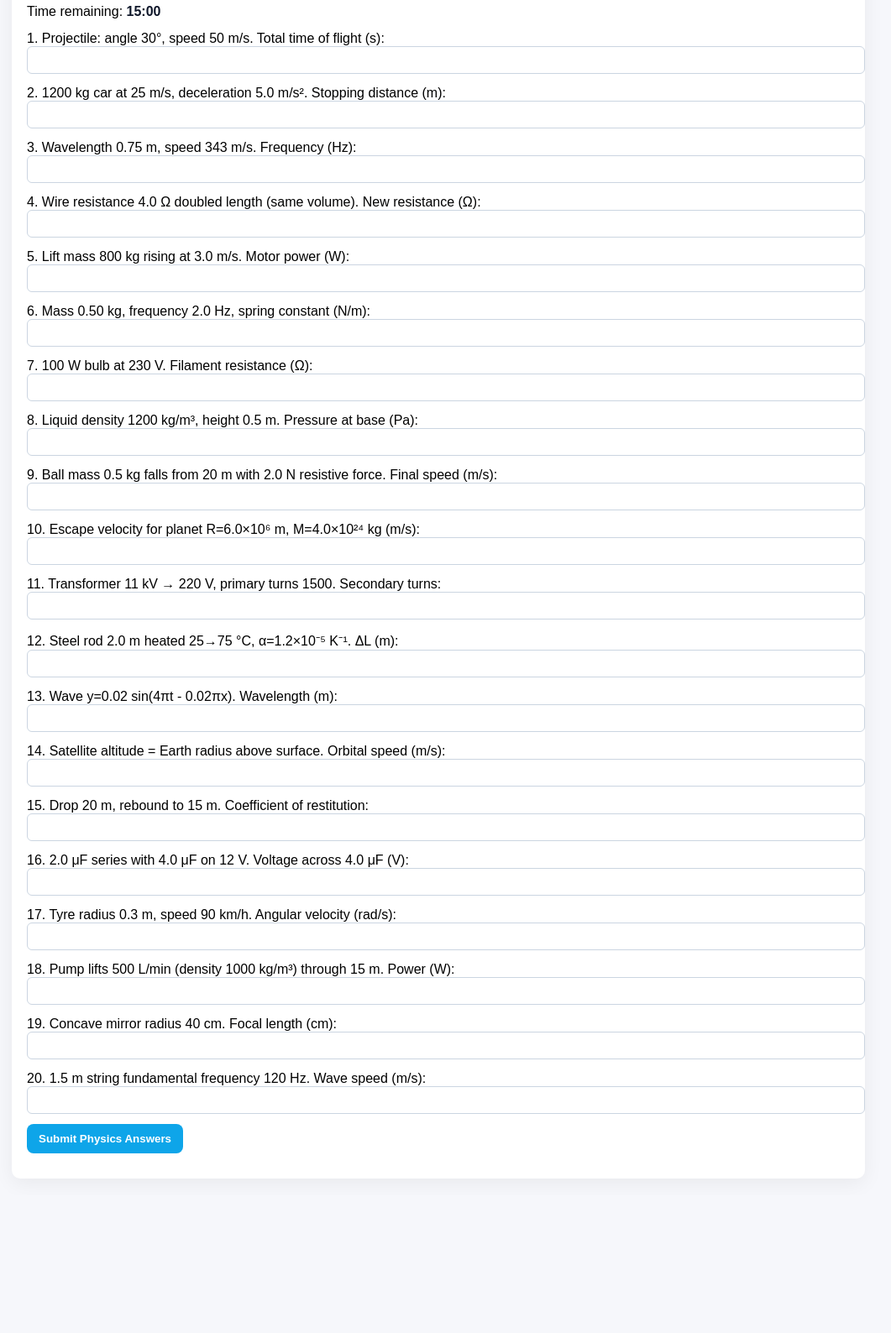
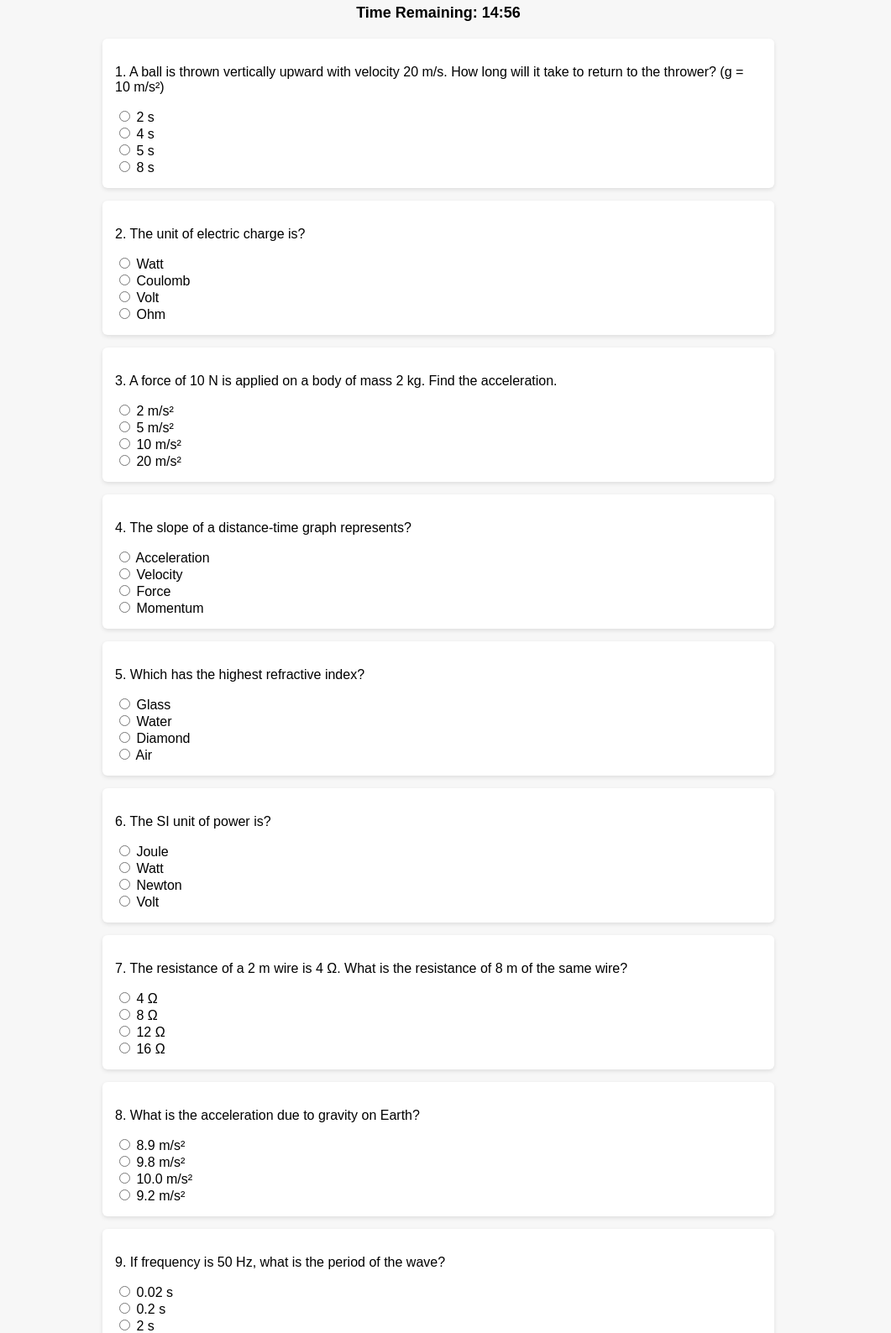
Before and after one commit to sodex11/Teacher-s-Recruit, a plain HTML site: page physics-test.html in a window 1280 px wide. Shown: the part 95-1683 px from the top of the page at 84% size, without its empty margins (118-1179 px from the left). Before the commit the page ends 1519 px from the top, so only its background shows below. Drawn offline with Linux system fonts and the light colour scheme.

Commit message:
Update physics-test.html

```diff
--- a/physics-test.html
+++ b/physics-test.html
@@ -1,107 +1,252 @@
-<!doctype html>
+<!DOCTYPE html>
 <html lang="en">
 <head>
-<meta charset="utf-8" />
-<meta name="viewport" content="width=device-width,initial-scale=1" />
-<title>Physics Test — 15 minutes</title>
+<meta charset="UTF-8">
+<meta name="viewport" content="width=device-width, initial-scale=1.0">
+<title>Physics Test</title>
 <style>
-  body{font-family:Arial;background:#f6f7fb;padding:12px}
-  .container{max-width:980px;margin:auto;background:#fff;padding:18px;border-radius:10px;box-shadow:0 6px 24px rgba(0,0,0,0.06)}
-  h2{margin:0}
-  .note{color:#b91c1c;font-weight:700;margin-top:8px}
-  .q{margin-top:14px}
-  input[type="text"]{width:100%;padding:8px;border-radius:6px;border:1px solid #cbd5e1}
-  #timer{font-weight:700;color:#0f172a}
-  button{margin-top:12px;padding:10px 14px;border-radius:8px;background:#0ea5e9;border:0;color:white;font-weight:700}
+    body {
+        font-family: Arial, sans-serif;
+        max-width: 800px;
+        margin: auto;
+        background: #f7f7f7;
+        padding: 20px;
+    }
+    h1 {
+        text-align: center;
+        color: #333;
+    }
+    .timer {
+        text-align: center;
+        font-weight: bold;
+        font-size: 18px;
+        margin-bottom: 20px;
+    }
+    .question {
+        background: white;
+        padding: 15px;
+        margin-bottom: 15px;
+        border-radius: 6px;
+        box-shadow: 0px 2px 5px rgba(0,0,0,0.1);
+    }
+    button {
+        background: #007BFF;
+        color: white;
+        padding: 10px 15px;
+        border: none;
+        border-radius: 6px;
+        cursor: pointer;
+        font-size: 16px;
+    }
+    button:hover {
+        background: #0056b3;
+    }
+    .result {
+        text-align: center;
+        font-size: 18px;
+        font-weight: bold;
+        margin-top: 20px;
+    }
 </style>
 </head>
 <body>
-  <div class="container">
-    <h2>Physics Test — 15 minutes</h2>
-    <div class="note">Include units where applicable. Answers should be numeric only (include units). Timer starts now.</div>
-    <div style="margin-top:8px">Time remaining: <span id="timer">15:00</span></div>
 
-    <form id="testForm">
-      <!-- 20 physics numerical questions (tough) -->
-      <!-- Each question uses a single text input for the numeric answer + unit -->
-      <div class="q">1. Projectile: angle 30°, speed 50 m/s. Total time of flight (s): <input name="q1" type="text" required></div>
-      <div class="q">2. 1200 kg car at 25 m/s, deceleration 5.0 m/s². Stopping distance (m): <input name="q2" type="text" required></div>
-      <div class="q">3. Wavelength 0.75 m, speed 343 m/s. Frequency (Hz): <input name="q3" type="text" required></div>
-      <div class="q">4. Wire resistance 4.0 Ω doubled length (same volume). New resistance (Ω): <input name="q4" type="text" required></div>
-      <div class="q">5. Lift mass 800 kg rising at 3.0 m/s. Motor power (W): <input name="q5" type="text" required></div>
-      <div class="q">6. Mass 0.50 kg, frequency 2.0 Hz, spring constant (N/m): <input name="q6" type="text" required></div>
-      <div class="q">7. 100 W bulb at 230 V. Filament resistance (Ω): <input name="q7" type="text" required></div>
-      <div class="q">8. Liquid density 1200 kg/m³, height 0.5 m. Pressure at base (Pa): <input name="q8" type="text" required></div>
-      <div class="q">9. Ball mass 0.5 kg falls from 20 m with 2.0 N resistive force. Final speed (m/s): <input name="q9" type="text" required></div>
-      <div class="q">10. Escape velocity for planet R=6.0×10⁶ m, M=4.0×10²⁴ kg (m/s): <input name="q10" type="text" required></div>
-      <div class="q">11. Transformer 11 kV → 220 V, primary turns 1500. Secondary turns: <input name="q11" type="text" required></div>
-      <div class="q">12. Steel rod 2.0 m heated 25→75 °C, α=1.2×10⁻⁵ K⁻¹. ΔL (m): <input name="q12" type="text" required></div>
-      <div class="q">13. Wave y=0.02 sin(4πt - 0.02πx). Wavelength (m): <input name="q13" type="text" required></div>
-      <div class="q">14. Satellite altitude = Earth radius above surface. Orbital speed (m/s): <input name="q14" type="text" required></div>
-      <div class="q">15. Drop 20 m, rebound to 15 m. Coefficient of restitution: <input name="q15" type="text" required></div>
-      <div class="q">16. 2.0 μF series with 4.0 μF on 12 V. Voltage across 4.0 μF (V): <input name="q16" type="text" required></div>
-      <div class="q">17. Tyre radius 0.3 m, speed 90 km/h. Angular velocity (rad/s): <input name="q17" type="text" required></div>
-      <div class="q">18. Pump lifts 500 L/min (density 1000 kg/m³) through 15 m. Power (W): <input name="q18" type="text" required></div>
-      <div class="q">19. Concave mirror radius 40 cm. Focal length (cm): <input name="q19" type="text" required></div>
-      <div class="q">20. 1.5 m string fundamental frequency 120 Hz. Wave speed (m/s): <input name="q20" type="text" required></div>
+<h1>Physics Test</h1>
+<div class="timer">Time Remaining: <span id="time">15:00</span></div>
 
-      <button type="submit">Submit Physics Answers</button>
-    </form>
-    <div id="status" style="margin-top:12px"></div>
-  </div>
+<form id="physicsForm">
+
+    <div class="question"><p>1. A ball is thrown vertically upward with velocity 20 m/s. How long will it take to return to the thrower? (g = 10 m/s²)</p>
+        <label><input type="radio" name="q1" value="A"> 2 s</label><br>
+        <label><input type="radio" name="q1" value="B"> 4 s</label><br>
+        <label><input type="radio" name="q1" value="C"> 5 s</label><br>
+        <label><input type="radio" name="q1" value="D"> 8 s</label>
+    </div>
+
+    <div class="question"><p>2. The unit of electric charge is?</p>
+        <label><input type="radio" name="q2" value="A"> Watt</label><br>
+        <label><input type="radio" name="q2" value="B"> Coulomb</label><br>
+        <label><input type="radio" name="q2" value="C"> Volt</label><br>
+        <label><input type="radio" name="q2" value="D"> Ohm</label>
+    </div>
+
+    <div class="question"><p>3. A force of 10 N is applied on a body of mass 2 kg. Find the acceleration.</p>
+        <label><input type="radio" name="q3" value="A"> 2 m/s²</label><br>
+        <label><input type="radio" name="q3" value="B"> 5 m/s²</label><br>
+        <label><input type="radio" name="q3" value="C"> 10 m/s²</label><br>
+        <label><input type="radio" name="q3" value="D"> 20 m/s²</label>
+    </div>
+
+    <div class="question"><p>4. The slope of a distance-time graph represents?</p>
+        <label><input type="radio" name="q4" value="A"> Acceleration</label><br>
+        <label><input type="radio" name="q4" value="B"> Velocity</label><br>
+        <label><input type="radio" name="q4" value="C"> Force</label><br>
+        <label><input type="radio" name="q4" value="D"> Momentum</label>
+    </div>
+
+    <div class="question"><p>5. Which has the highest refractive index?</p>
+        <label><input type="radio" name="q5" value="A"> Glass</label><br>
+        <label><input type="radio" name="q5" value="B"> Water</label><br>
+        <label><input type="radio" name="q5" value="C"> Diamond</label><br>
+        <label><input type="radio" name="q5" value="D"> Air</label>
+    </div>
+
+    <div class="question"><p>6. The SI unit of power is?</p>
+        <label><input type="radio" name="q6" value="A"> Joule</label><br>
+        <label><input type="radio" name="q6" value="B"> Watt</label><br>
+        <label><input type="radio" name="q6" value="C"> Newton</label><br>
+        <label><input type="radio" name="q6" value="D"> Volt</label>
+    </div>
+
+    <div class="question"><p>7. The resistance of a 2 m wire is 4 Ω. What is the resistance of 8 m of the same wire?</p>
+        <label><input type="radio" name="q7" value="A"> 4 Ω</label><br>
+        <label><input type="radio" name="q7" value="B"> 8 Ω</label><br>
+        <label><input type="radio" name="q7" value="C"> 12 Ω</label><br>
+        <label><input type="radio" name="q7" value="D"> 16 Ω</label>
+    </div>
+
+    <div class="question"><p>8. What is the acceleration due to gravity on Earth?</p>
+        <label><input type="radio" name="q8" value="A"> 8.9 m/s²</label><br>
+        <label><input type="radio" name="q8" value="B"> 9.8 m/s²</label><br>
+        <label><input type="radio" name="q8" value="C"> 10.0 m/s²</label><br>
+        <label><input type="radio" name="q8" value="D"> 9.2 m/s²</label>
+    </div>
+
+    <div class="question"><p>9. If frequency is 50 Hz, what is the period of the wave?</p>
+        <label><input type="radio" name="q9" value="A"> 0.02 s</label><br>
+        <label><input type="radio" name="q9" value="B"> 0.2 s</label><br>
+        <label><input type="radio" name="q9" value="C"> 2 s</label><br>
+        <label><input type="radio" name="q9" value="D"> 5 s</label>
+    </div>
+
+    <div class="question"><p>10. Which particle has no electric charge?</p>
+        <label><input type="radio" name="q10" value="A"> Electron</label><br>
+        <label><input type="radio" name="q10" value="B"> Proton</label><br>
+        <label><input type="radio" name="q10" value="C"> Neutron</label><br>
+        <label><input type="radio" name="q10" value="D"> Positron</label>
+    </div>
+
+    <div class="question"><p>11. The momentum of a body is given by?</p>
+        <label><input type="radio" name="q11" value="A"> mv</label><br>
+        <label><input type="radio" name="q11" value="B"> ma</label><br>
+        <label><input type="radio" name="q11" value="C"> m/g</label><br>
+        <label><input type="radio" name="q11" value="D"> v/m</label>
+    </div>
+
+    <div class="question"><p>12. In which medium does sound travel fastest?</p>
+        <label><input type="radio" name="q12" value="A"> Air</label><br>
+        <label><input type="radio" name="q12" value="B"> Water</label><br>
+        <label><input type="radio" name="q12" value="C"> Steel</label><br>
+        <label><input type="radio" name="q12" value="D"> Vacuum</label>
+    </div>
+
+    <div class="question"><p>13. The energy possessed by a body due to its motion is?</p>
+        <label><input type="radio" name="q13" value="A"> Potential energy</label><br>
+        <label><input type="radio" name="q13" value="B"> Kinetic energy</label><br>
+        <label><input type="radio" name="q13" value="C"> Thermal energy</label><br>
+        <label><input type="radio" name="q13" value="D"> Electrical energy</label>
+    </div>
+
+    <div class="question"><p>14. The SI unit of work is?</p>
+        <label><input type="radio" name="q14" value="A"> Watt</label><br>
+        <label><input type="radio" name="q14" value="B"> Newton</label><br>
+        <label><input type="radio" name="q14" value="C"> Joule</label><br>
+        <label><input type="radio" name="q14" value="D"> Pascal</label>
+    </div>
+
+    <div class="question"><p>15. Which type of lens is used to correct short-sightedness?</p>
+        <label><input type="radio" name="q15" value="A"> Convex</label><br>
+        <label><input type="radio" name="q15" value="B"> Concave</label><br>
+        <label><input type="radio" name="q15" value="C"> Cylindrical</label><br>
+        <label><input type="radio" name="q15" value="D"> Plano-convex</label>
+    </div>
+
+    <div class="question"><p>16. The time it takes for a radioactive substance to reduce to half its mass is called?</p>
+        <label><input type="radio" name="q16" value="A"> Decay time</label><br>
+        <label><input type="radio" name="q16" value="B"> Half-life</label><br>
+        <label><input type="radio" name="q16" value="C"> Life cycle</label><br>
+        <label><input type="radio" name="q16" value="D"> Period</label>
+    </div>
+
+    <div class="question"><p>17. The SI unit of electric current is?</p>
+        <label><input type="radio" name="q17" value="A"> Ampere</label><br>
+        <label><input type="radio" name="q17" value="B"> Volt</label><br>
+        <label><input type="radio" name="q17" value="C"> Ohm</label><br>
+        <label><input type="radio" name="q17" value="D"> Coulomb</label>
+    </div>
+
+    <div class="question"><p>18. The acceleration of a body in free fall is?</p>
+        <label><input type="radio" name="q18" value="A"> 9.8 m/s²</label><br>
+        <label><input type="radio" name="q18" value="B"> 10 m/s²</label><br>
+        <label><input type="radio" name="q18" value="C"> 0 m/s²</label><br>
+        <label><input type="radio" name="q18" value="D"> Depends on mass</label>
+    </div>
+
+    <div class="question"><p>19. A transformer works on which principle?</p>
+        <label><input type="radio" name="q19" value="A"> Mutual induction</label><br>
+        <label><input type="radio" name="q19" value="B"> Self induction</label><br>
+        <label><input type="radio" name="q19" value="C"> Electromagnetic force</label><br>
+        <label><input type="radio" name="q19" value="D"> Capacitance</label>
+    </div>
+
+    <div class="question"><p>20. Which law states that current is directly proportional to voltage?</p>
+        <label><input type="radio" name="q20" value="A"> Ohm's law</label><br>
+        <label><input type="radio" name="q20" value="B"> Coulomb's law</label><br>
+        <label><input type="radio" name="q20" value="C"> Newton's 2nd law</label><br>
+        <label><input type="radio" name="q20" value="D"> Faraday's law</label>
+    </div>
+
+    <div style="text-align:center;">
+        <button type="submit">Submit Test</button>
+    </div>
+</form>
+
+<div id="result" class="result"></div>
 
 <script>
-const TEST_NAME = 'physics';
-const TIME_LIMIT_SECONDS = 15 * 60; // 15 minutes
-let remaining = TIME_LIMIT_SECONDS;
-const timerEl = document.getElementById('timer');
-const form = document.getElementById('testForm');
-const status = document.getElementById('status');
+    // Timer
+    let timeLeft = 15 * 60;
+    const timerDisplay = document.getElementById("time");
+    const timer = setInterval(() => {
+        let minutes = Math.floor(timeLeft / 60);
+        let seconds = timeLeft % 60;
+        timerDisplay.textContent = `${minutes}:${seconds < 10 ? '0' : ''}${seconds}`;
+        timeLeft--;
+        if (timeLeft < 0) {
+            clearInterval(timer);
+            document.getElementById("physicsForm").requestSubmit();
+        }
+    }, 1000);
 
-// initialize app/test info
-const appRaw = sessionStorage.getItem('teacherApplication');
-if (!appRaw) { alert('No application data found. Start from application page.'); window.location.href = 'application.html'; }
-const app = JSON.parse(appRaw);
+    // Correct answers (hidden from HTML)
+    const correctAnswers = {
+        q1: "B", q2: "B", q3: "B", q4: "B", q5: "C",
+        q6: "B", q7: "D", q8: "B", q9: "A", q10: "C",
+        q11: "A", q12: "C", q13: "B", q14: "C", q15: "B",
+        q16: "B", q17: "A", q18: "A", q19: "A", q20: "A"
+    };
 
-// countdown
-function formatTime(s) { const m = Math.floor(s/60); const ss = s%60; return `${String(m).padStart(2,'0')}:${String(ss).padStart(2,'0')}`; }
-timerEl.textContent = formatTime(remaining);
-const interval = setInterval(() => {
-  remaining--;
-  timerEl.textContent = formatTime(remaining);
-  if (remaining <= 0) { clearInterval(interval); autoSubmit(); }
-}, 1000);
+    document.getElementById("physicsForm").addEventListener("submit", function(e) {
+        e.preventDefault();
+        clearInterval(timer);
+        let score = 0;
+        Object.keys(correctAnswers).forEach(q => {
+            let answer = document.querySelector(`input[name="${q}"]:checked`);
+            if (answer && answer.value === correctAnswers[q]) {
+                score++;
+            }
+        });
 
-// load previous answers if any
-const answersRaw = sessionStorage.getItem('testAnswers');
-let answers = answersRaw ? JSON.parse(answersRaw) : {};
+        localStorage.setItem("physicsScore", score);
 
-// attempt to restore previously typed answers for this test
-if (answers[TEST_NAME]) {
-  Object.entries(answers[TEST_NAME]).forEach(([k,v]) => {
-    const el = form.elements[k];
-    if (el) el.value = v;
-  });
-}
+        let resultDiv = document.getElementById("result");
+        if (score >= 18) {
+            resultDiv.textContent = `🎉 Congratulations! You passed Physics with ${score}/20. You will be employed to teach Physics.`;
+        } else {
+            resultDiv.textContent = `We appreciate your effort, but unfortunately you scored ${score}/20 in Physics. You may retry this exam in 6 months.`;
+        }
+    });
+</script>
 
-// auto-submit function
-async function autoSubmit() {
-  status.textContent = 'Time up — auto-submitting section...';
-  status.style.color = '#b45309';
-  await submitSection();
-}
-
-// submit section: save answers to sessionStorage, then go to next test or final submit
-async function submitSection() {
-  // collect answers of this form
-  const formData = new FormData(form);
-  const sectionAnswers = {};
-  for (const [k,v] of formData.entries()) sectionAnswers[k] = v.trim();
-
-  // merge into stored answers
-  answers = answers || {};
-  answers[TEST_NAME] = sectionAnswers;
-  sessionStorage.setItem('testAnswers', JSON.stringify(answers));
-
-  // get application object and testsToTake queue
-  const app = JSON.parse(sessionStorage.getItem('teacher
+</body>
+</html>
```
